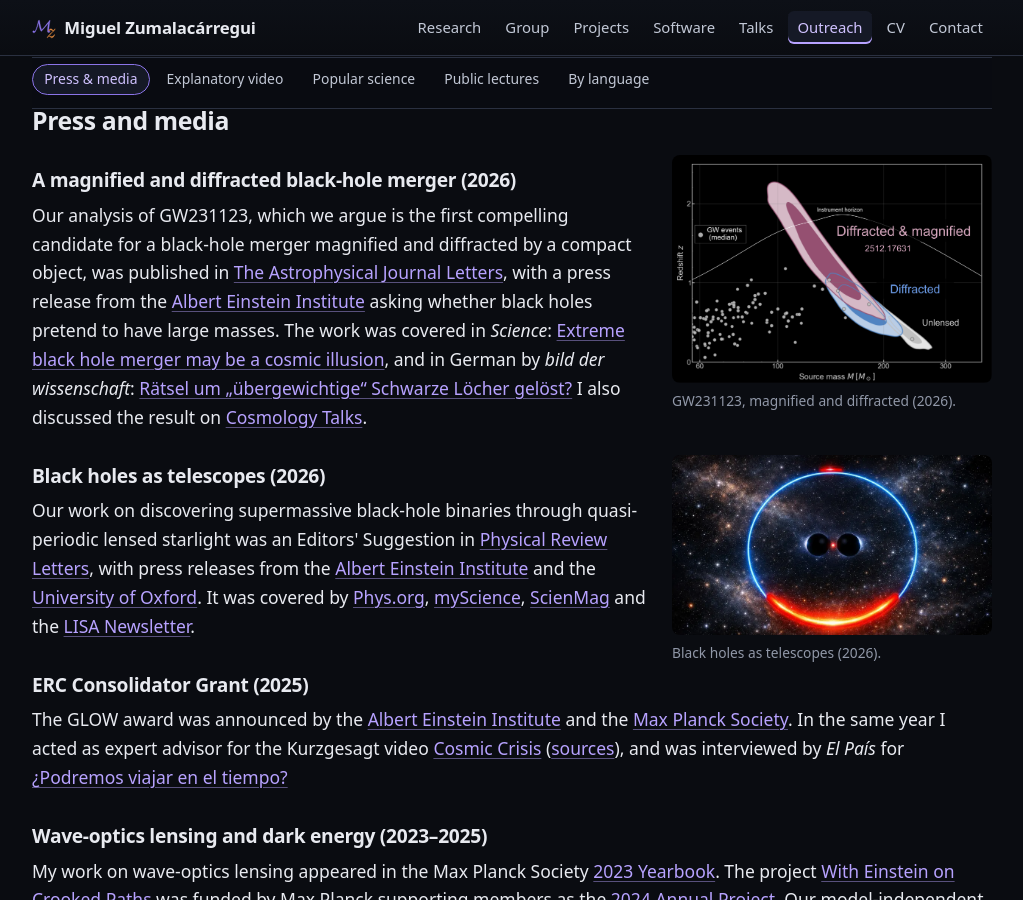
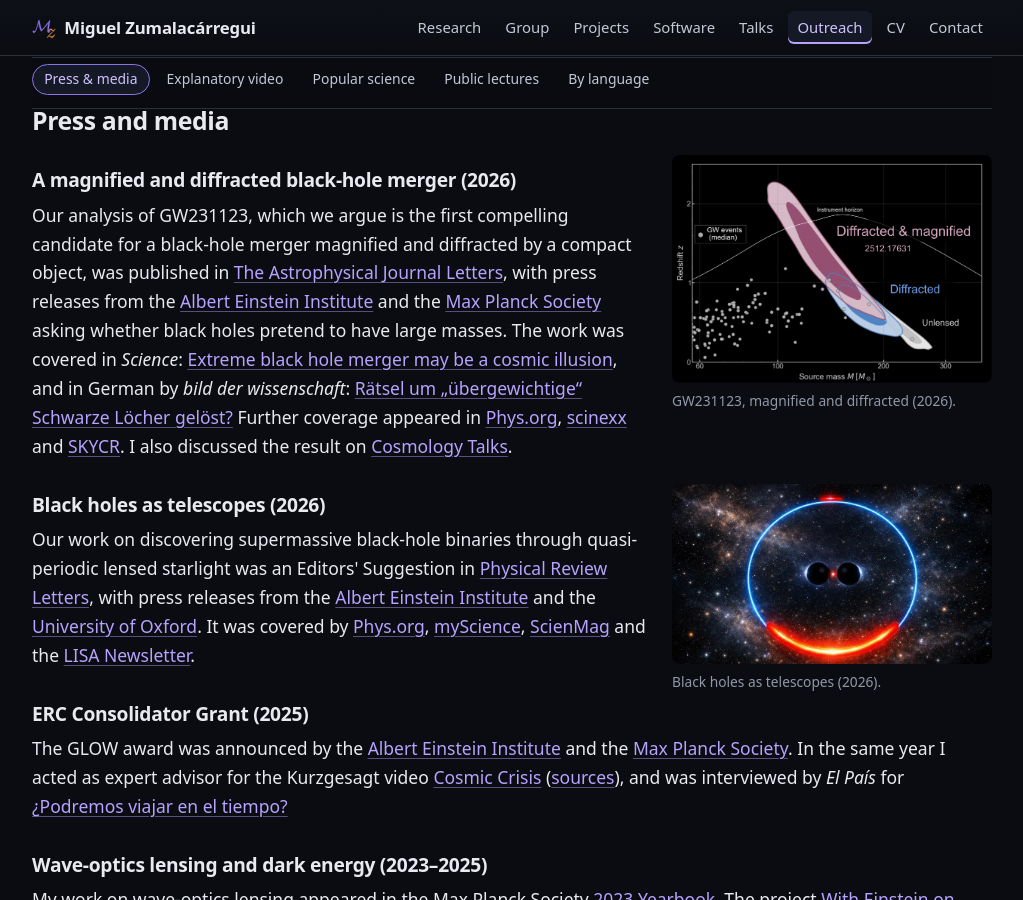
Before and after one commit to miguelzuma/miguelzuma.github.io, a Jekyll site: the page built from outreach.html, in a window 1280 px wide and 900 px high, scrolled down 345 px. Shown: the whole window, without its empty margins (128-1151 px from the left). Built offline with Jekyll 4.4.1, drawn with Linux system fonts in a browser that asks for light colours; some of the changed text lies outside the part shown.

Commit message:
Outreach: the rest of the GW231123 coverage
Max Planck Society release alongside the AEI one, and Phys.org, scinexx and
SKYCR after the two named features. The German archive gains the two
German-language pieces.

Co-Authored-By: Claude Opus 5 <noreply@anthropic.com>
Claude-Session: https://claude.ai/code/session_01E2ZbXszK9qt9svKVxU5Yrt

```diff
--- a/outreach.html
+++ b/outreach.html
@@ -44,13 +44,19 @@ sections:
     for a black-hole merger magnified and diffracted by a compact object, was
     published in
     <a href="https://doi.org/10.3847/2041-8213/ae93b1" rel="noopener">The Astrophysical Journal Letters</a>,
-    with a press release from the
+    with press releases from the
     <a href="https://www.aei.mpg.de/1490509/do-black-holes-pretend-to-have-large-masses" rel="noopener">Albert Einstein Institute</a>
+    and the
+    <a href="https://www.mpg.de/26940743/do-black-holes-pretend-to-have-large-masses" rel="noopener">Max Planck Society</a>
     asking whether black holes pretend to have large masses. The work was
     covered in <em>Science</em>:
     <a href="https://www.science.org/content/article/extreme-black-hole-merger-may-be-cosmic-illusion" rel="noopener">Extreme black hole merger may be a cosmic illusion</a>,
     and in German by <em>bild der wissenschaft</em>:
     <a href="https://wissenschaft.de/artikel/raetsel-um-uebergewichtige-schwarze-loecher-geloest" rel="noopener">R&auml;tsel um &bdquo;&uuml;bergewichtige&ldquo; Schwarze L&ouml;cher gel&ouml;st?</a>
+    Further coverage appeared in
+    <a href="https://phys.org/news/2026-09-biggest-black-hole-merger-massive.html" rel="noopener">Phys.org</a>,
+    <a href="https://www.scinexx.de/news/kosmos/ist-das-geheimnis-uebergewichtiger-schwarzer-loecher-gelueftet/" rel="noopener">scinexx</a> and
+    <a href="https://skycr.org/2026/09/03/gw231123-lensing-black-hole-merger/" rel="noopener">SKYCR</a>.
     I also discussed the result on
     <a href="https://youtu.be/ZGqOpDTL8k4" rel="noopener">Cosmology Talks</a>.
   </p>
@@ -295,6 +301,13 @@ sections:
       und <a href="https://www.aei.mpg.de/1363635/erc-consolidator-grant-for-miguel-zumalac-rregui" rel="noopener">ERC Consolidator Grant für Miguel Zumalacárregui</a> (2025).
     </li>
     <li>
+      Berichte über GW231123:
+      <a href="https://wissenschaft.de/artikel/raetsel-um-uebergewichtige-schwarze-loecher-geloest" rel="noopener">Rätsel um „übergewichtige“ Schwarze Löcher gelöst?</a>
+      (<em>bild der wissenschaft</em>, 2026) und
+      <a href="https://www.scinexx.de/news/kosmos/ist-das-geheimnis-uebergewichtiger-schwarzer-loecher-gelueftet/" rel="noopener">Ist das Geheimnis übergewichtiger Schwarzer Löcher gelüftet?</a>
+      (<em>scinexx</em>, 2026).
+    </li>
+    <li>
       Vorträge <em>Mit Einstein auf krummen Wegen</em> beim
       <a href="https://ptdw.de/1037" rel="noopener">Potsdamer Tag der Wissenschaften</a> (2025) und beim Spendeprojekt (2024).
     </li>
```
